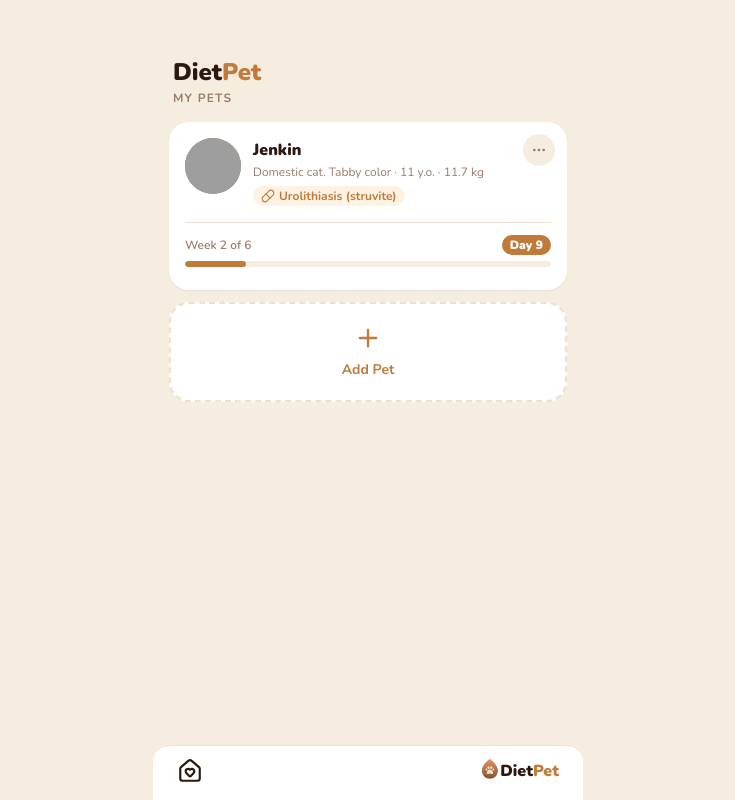
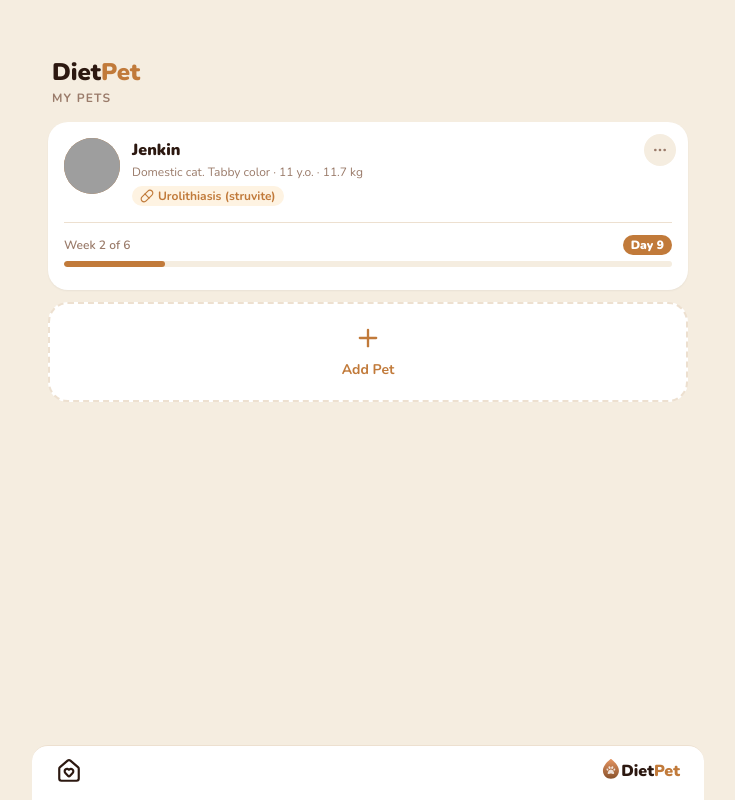
Before and after one commit to AnnetDev/DietPet, a React (Vite) app: page /pet/1/diagnosis#/home in a window 1280 px wide. Shown: the whole page, without its empty margins (272-1007 px from the left). Built offline with nearby package versions, Linux system fonts and the light colour scheme; grey boxes are pictures that could not be loaded.

Commit message:
feat: add responsivness, fix translation, upd readme

```diff
--- a/src/components/Footer.tsx
+++ b/src/components/Footer.tsx
@@ -7,7 +7,8 @@ export default function Footer() {
     const navigate = useNavigate()
 
     return (
-        <div className="border-t border-border bg-card px-6 pb-4 pt-3 flex justify-between items-center rounded-tr-xl rounded-tl-xl ">
+        <div className="border-t border-border bg-card px-6 pb-4 pt-3 flex items-center justify-center rounded-tr-xl rounded-tl-xl ">
+            <div className='flex justify-between items-center w-full'>
             <button
                 onClick={() => navigate('/home')}>
                 <HouseHeart size={26} className="font-black" />
@@ -20,7 +21,7 @@ export default function Footer() {
                     Diet<span className="text-accent">Pet</span>
                 </div>
             </button>
-
+            </div>
         </div>
     )
 }
--- a/src/components/Layout.tsx
+++ b/src/components/Layout.tsx
@@ -8,11 +8,15 @@ interface LayoutProps {
 
 export default function Layout({ children, showFooter = true }: LayoutProps) {
     return (
-        <div className="min-h-screen bg-app pb-20">
-            {children}
+        <div className="min-h-screen bg-app">
+            <div className="mx-auto w-full sm:max-w-xl lg:max-w-2xl min-h-screen pb-20">
+                {children}
+            </div>
             {showFooter && (
-                <div className="fixed bottom-0 left-0 right-0 max-w-[430px] mx-auto">
-                    <Footer />
+                <div className="fixed bottom-0 left-0 right-0">
+                    <div className="mx-auto w-full sm:max-w-xl lg:max-w-2xl">
+                        <Footer />
+                    </div>
                 </div>
             )}
         </div>
--- a/src/index.css
+++ b/src/index.css
@@ -71,7 +71,7 @@ body {
   font-family: 'Nunito', sans-serif;
   background-color: var(--bg-app);
   color: var(--text-primary);
-  max-width: 430px;
+  /* max-width: 430px; */
   margin: 0 auto;
   min-height: 100vh;
   overflow-x: hidden;
--- a/src/locales/index.ts
+++ b/src/locales/index.ts
@@ -102,7 +102,7 @@ export const translations = {
         deleteDietExplanation: 'You can restore it within 14 days.',
         deletedDiets: 'Deleted Diets',
         setStartDate: 'Set start date',
-
+        unitLabels: { 'г': 'g', 'шт': 'pcs', 'мл': 'ml', 'таб': 'tab', 'кап': 'drops' },
     },
     ru: {
         appName: "DietPet",
@@ -214,6 +214,7 @@ export const translations = {
         deleteDietExplanation: 'Вы сможете восстановить её в течение 14 дней.',
         deletedDiets: 'Удалённые диеты',
         setStartDate: 'Установить дату начала',
+        unitLabels: { 'г': 'г', 'шт': 'шт', 'мл': 'мл', 'таб': 'таб', 'кап': 'кап' },
     },
 };
 
--- a/src/pages/DiagnosisPage.tsx
+++ b/src/pages/DiagnosisPage.tsx
@@ -261,7 +261,7 @@ export default function DiagnosisPage() {
                                                     {course.name}
                                                 </div>
                                                 <div className="text-sm text-muted">
-                                                    {course.amount} {course.unit} · {course.timesPerDay} {t.timesPerDay}
+                                                    {course.amount} {t.unitLabels[course.unit]} · {course.timesPerDay} {t.timesPerDay}
                                                 </div>
                                                 <div className="text-xs text-muted mt-1">
                                                     {new Date(course.startDate).toLocaleDateString(language === 'ru' ? 'ru-RU' : 'en-US', {
@@ -619,7 +619,7 @@ export default function DiagnosisPage() {
                                     {t.dosage}
                                 </div>
                                 <div className="text-lg font-black text-primary">
-                                    {viewingCourse.amount} {viewingCourse.unit} · {viewingCourse.timesPerDay} {t.timesPerDay}
+                                    {viewingCourse.amount} {t.unitLabels[viewingCourse.unit]} · {viewingCourse.timesPerDay} {t.timesPerDay}
                                 </div>
                             </div>
 
--- a/src/pages/DietPage.tsx
+++ b/src/pages/DietPage.tsx
@@ -307,7 +307,7 @@ export default function DietPage() {
                                             <span className="font-semibold text-sm">{item.name}</span>
                                         </div>
                                         <div className="font-black text-on-hero text-sm">
-                                            {item.amount} {item.unit}
+                                            {item.amount} {t.unitLabels[item.unit]}
                                         </div>
                                     </div>
                                 ))}
@@ -393,7 +393,7 @@ export default function DietPage() {
                                                                     <span className="font-semibold text-sm text-primary">{item.name}</span>
                                                                 </div>
                                                                 <div className="font-black text-primary text-sm">
-                                                                    {item.amount} {item.unit}
+                                                                    {item.amount} {t.unitLabels[item.unit]}
                                                                 </div>
                                                             </div>
                                                         ))}
@@ -483,7 +483,7 @@ export default function DietPage() {
                                                                                 <span className="font-semibold text-sm text-primary">{item.name}</span>
                                                                             </div>
                                                                             <div className="font-black text-primary text-sm">
-                                                                                {item.amount} {item.unit}
+                                                                                {item.amount} {t.unitLabels[item.unit]}
                                                                             </div>
                                                                         </div>
                                                                     ))}
@@ -573,7 +573,7 @@ export default function DietPage() {
                                                         onChange={(e) => setEditItemAmount(e.target.value)}
                                                         className="w-20 bg-card border border-border rounded-lg px-2 py-1 text-xs font-semibold text-primary focus:outline-none focus:ring-2 focus:ring-accent"
                                                     />
-                                                    <span className="text-xs text-muted self-center">{item.unit}</span>
+                                                    <span className="text-xs text-muted self-center">{t.unitLabels[item.unit]}</span>
                                                     <div className="flex gap-1 ml-auto">
                                                         <button
                                                             onClick={cancelItemEdit}
@@ -598,7 +598,7 @@ export default function DietPage() {
                                                     onClick={() => startEditingItem(item)}
                                                 >
                                                     <div className="font-semibold text-sm text-primary">{item.name}</div>
-                                                    <div className="text-xs text-muted">{item.amount} {item.unit}</div>
+                                                    <div className="text-xs text-muted">{item.amount} {t.unitLabels[item.unit]}</div>
                                                 </div>
                                                 <button
                                                     onClick={() => handleDeleteItem(item.id)}
--- a/src/pages/PetPage.tsx
+++ b/src/pages/PetPage.tsx
@@ -173,7 +173,7 @@ export default function PetPage() {
                                             <span className="font-semibold text-sm">{item.name}</span>
                                         </div>
                                         <div className="font-black text-on-hero text-sm">
-                                            {item.amount} {item.unit}
+                                            {item.amount} {t.unitLabels[item.unit]}
                                         </div>
                                     </div>
                                 ))}
```
Also changed, not shown: 1 other file (tests, documents, lock files or other folders).
